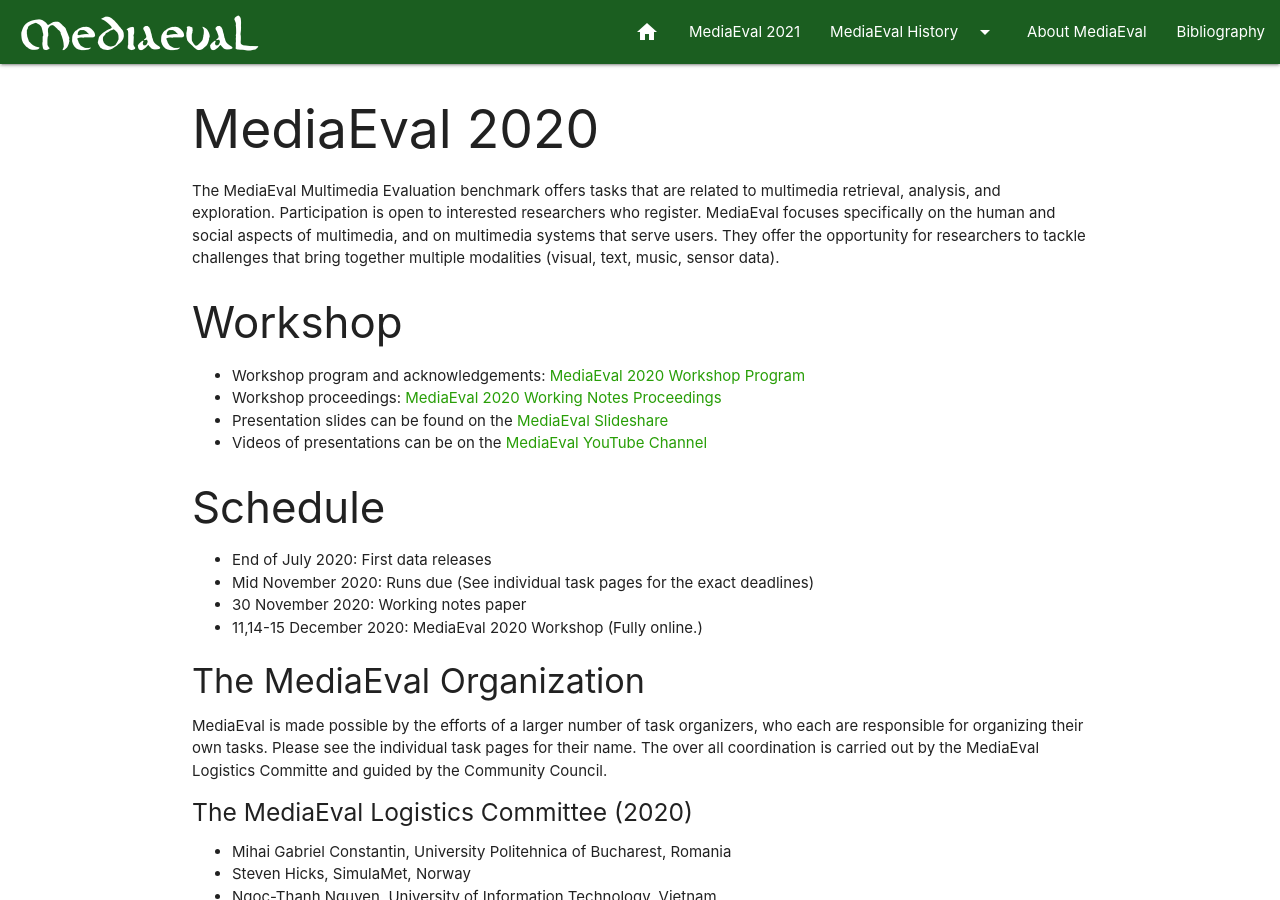
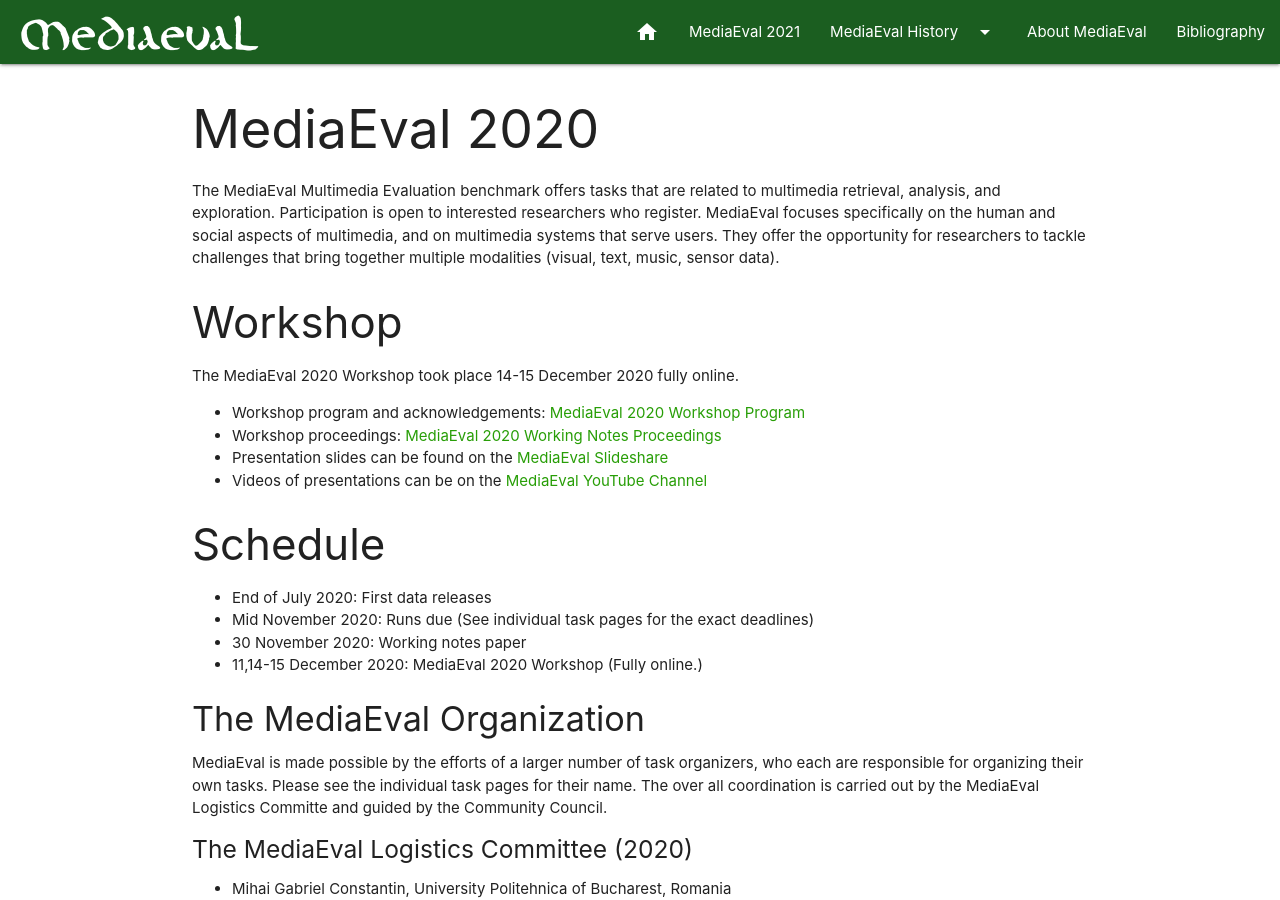
Before and after one commit to multimediaeval/multimediaeval.github.io, a Jekyll site: the page built from _editions/2020.md, in a window 1280 px wide and 900 px high. Built offline with Jekyll 4.4.1, drawn with Linux system fonts in a browser that asks for light colours.

Commit message:
Tweaking layout

```diff
--- a/_editions/2020.md
+++ b/_editions/2020.md
@@ -13,6 +13,7 @@
 -->
 
 ### Workshop
+The MediaEval 2020 Workshop took place 14-15 December 2020 fully online.
 * Workshop program and acknowledgements: [MediaEval 2020 Workshop Program](https://github.com/multimediaeval/multimediaeval.github.io/blob/gh-page/_editions/2020/docs/MediaEval2020WorkshopScheduleAndThanks.pdf)
 * Workshop proceedings: [MediaEval 2020 Working Notes Proceedings](http://ceur-ws.org/Vol-2882)
 * Presentation slides can be found on the [MediaEval Slideshare](https://www.slideshare.net/multimediaeval/presentations)
```
